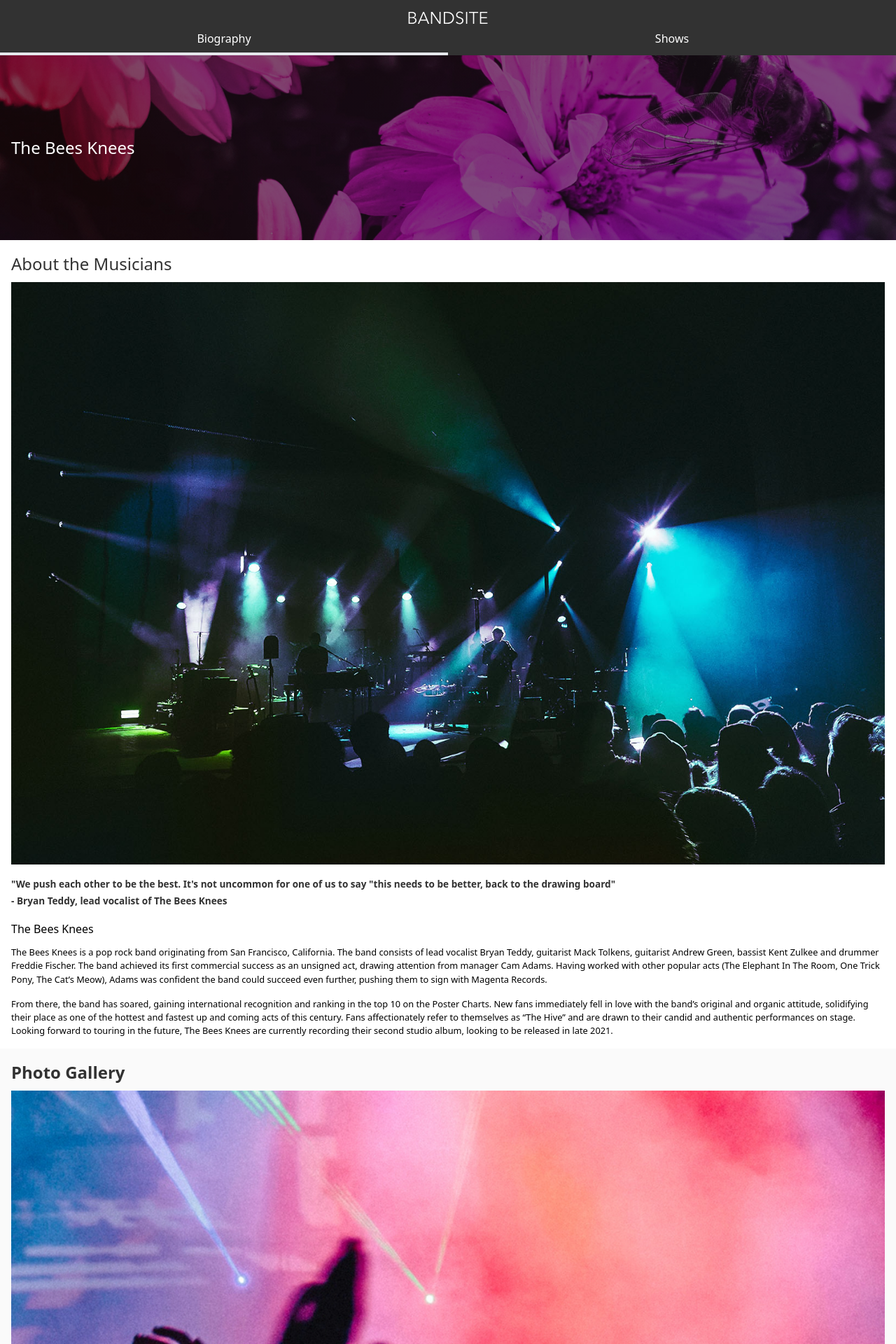
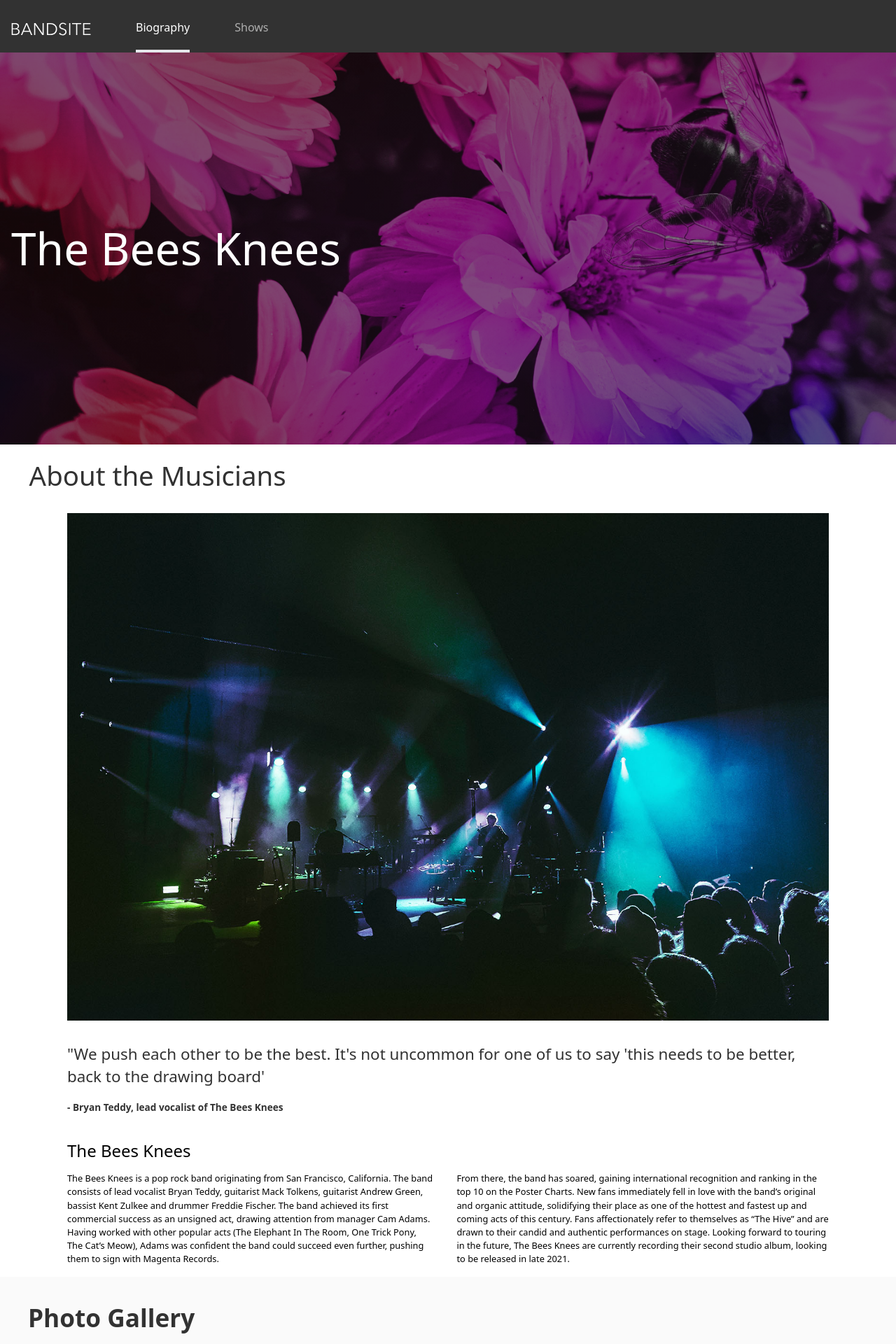
Before and after one commit to TommieeN/band-site-react-client, a React (Vite) app: page / in a window 1280 px wide. Shown: the top 1920 px of the page at 70% size. Built offline with nearby package versions, Linux system fonts and the light colour scheme; no server answers.

Commit message:
finish tablet for home page

```diff
--- a/src/components/CommentForm.jsx
+++ b/src/components/CommentForm.jsx
@@ -27,12 +27,12 @@ const CommentForm = () => {
 
   return (
     <section className="p-4">
-      <h2 className="text-primary-dark text-[1.5rem] font-medium pb-4">
+      <h2 className="text-primary-dark text-[1.5rem] font-medium pb-4 md:px-[1.5rem] md:text-[2.2rem] md:font-semibold">
         Join the Conversation
       </h2>
-      <div className="flex">
+      <div className="flex md:px-[5rem]">
         <img
-          className="avatarStyle mt-6"
+          className="avatarStyle mt-6 md:w-[3rem] md:h-[3rem]"
           src={Avatar}
           alt="user-avatar"
         />
@@ -42,7 +42,7 @@ const CommentForm = () => {
               NAME
             </label>
             <input
-              className="mb-[1rem] mt-[0.5rem] input"
+              className="mb-[1rem] mt-[0.5rem] input md:py-[0.8rem]"
               placeholder="Enter your name"
               type="text"
               name="name"
@@ -50,7 +50,7 @@ const CommentForm = () => {
           </div>
           <label className="text-[0.7rem] text-silver">COMMENT</label>
           <textarea
-            className=" my-[0.5rem] input"
+            className=" my-[0.5rem] input resize-none md:p-[1rem] md:h-[6rem]"
             placeholder="Add a new comment"
             name="comment"
             id="comment"
@@ -58,9 +58,11 @@ const CommentForm = () => {
             rows="5"
             onChange={(e) => setNewComment(e.target.value)}
           ></textarea>
-          <button className="bg-primary-dark rounded-[4px] text-primary-light p-2 my-2">
+          <div className="md:flex md:justify-end">
+          <button className="bg-primary-dark rounded-[4px] text-primary-light p-2 my-2 md:w-[10rem]">
             COMMENT
           </button>
+          </div>
         </form>
       </div>
     </section>
--- a/src/components/CommentList.jsx
+++ b/src/components/CommentList.jsx
@@ -27,15 +27,15 @@ const CommentList = () => {
       {commentList &&
         commentList.map((commentItem) => {
           return (
-            <li className="flex mx-4 border-secondary-light border-b-[1px] first:border-t-[1px]" key={commentItem.id}>
-              <img className="avatarStyle mt-[1.3rem]" src={avatar} alt="user-avatar" />
+            <li className="flex mx-4 border-secondary-light border-b-[1px] first:border-t-[1px] md:mx-[5.6rem] md:py-[1rem] md:pl-[0.4rem]" key={commentItem.id}>
+              <img className="avatarStyle mt-[1.3rem] md:w-[3rem] md:h-[3rem]" src={avatar} alt="user-avatar" />
               <div className="w-[100%] flex flex-col py-2">
                 <div className="flex justify-between py-2 text-[0.8rem]">
                   <p>{commentItem.name}</p>
                   <p className="text-silver font-light">{timeStampConverter(commentItem.timestamp)}</p>
                 </div>
                 <div>
-                  <p className="text-[0.8rem] font-light">{commentItem.comment}</p>
+                  <p className="text-[0.8rem] font-light md:leading-[1.3rem]">{commentItem.comment}</p>
                 </div>
               </div>
             </li>
--- a/src/components/Footer.jsx
+++ b/src/components/Footer.jsx
@@ -2,10 +2,10 @@ import logos from "../assets/icons/index.js";
 
 const Footer = () => {
   return (
-    <footer className="px-[1rem] mt-[1rem] bg-primary-dark text-primary-light text-[0.8rem]">
-      <div>
-        <h2 className="py-[1rem] text-[1.5rem] font-normal">Get in Touch</h2>
-        <section className="flex gap-[2rem]">
+    <footer className="px-[1rem] mt-[1rem] bg-primary-dark text-primary-light text-[0.8rem] md:px-[2rem]">
+      <div className="md:flex md:items-center md:justify-between md:gap-[1rem]">
+        <h2 className="py-[1rem] text-[1.5rem] font-normal md:text-[2.5rem] md:w-[33%]">Get in Touch</h2>
+        <section className="flex gap-[2rem] md:w-[50%]">
           <a href="https://www.instagram.com/">
             <img src={logos.instagram} alt="instagram" />
           </a>
@@ -17,11 +17,11 @@ const Footer = () => {
           </a>
         </section>
         <a>
-          <img className="hidden" src={logos.bandsite} alt="bandsite-logo" />
+          <img className="hidden md:block" src={logos.bandsite} alt="bandsite-logo" />
         </a>
       </div>
-      <div>
-        <section className="py-4">
+      <div className="md:flex">
+        <section className="py-4 md:p-0">
           <div className="font-semibold my-[1rem]">
             <h4>Cam Adams</h4>
             <h4>The Bees Knees Management</h4>
@@ -56,7 +56,7 @@ const Footer = () => {
         </section>
       </div>
       <a href="#">
-        <img src={logos.bandsite} alt="bandsite-logo" />
+        <img className="md:hidden" src={logos.bandsite} alt="bandsite-logo" />
       </a>
       <p className="text-[0.65rem] py-[1rem]">Copyright The Bees Knees © 2021 All Rights Reserved</p>
     </footer>
--- a/src/components/Gallery.jsx
+++ b/src/components/Gallery.jsx
@@ -23,13 +23,13 @@ const Gallery = () => {
   ];
 
   return (
-    <div className="p-4 bg-tertiary-light">
-      <h2 className="text-primary-dark text-[1.5rem] font-semibold">
+    <div className="p-4 bg-tertiary-light md:px-[1.5rem]">
+      <h2 className="text-primary-dark text-[1.5rem] font-semibold md:text-[2.2rem] md:px-[1rem] md:py-[1rem]">
         Photo Gallery
       </h2>
-      <div className="flex flex-col">
+      <div className="flex flex-col md:flex-row md:flex-wrap md:justify-center md:gap-[1.5rem]">
         {imagePaths.map((image, index) => (
-          <img className="py-2" key={index} src={image} />
+          <img className="py-2 md:w-[30%] md:p-0" key={index} src={image} />
         ))}
       </div>
     </div>
--- a/src/components/Header.jsx
+++ b/src/components/Header.jsx
@@ -16,15 +16,15 @@ const Header = () => {
 
   return (
     <header>
-      <nav className="bg-primary-dark">
-        <Link to="/" onClick={() => toggleActive} className="flex justify-center pt-4">
+      <nav className="bg-primary-dark md:flex pb-0 p-[1rem] gap-[4rem]">
+        <Link to="/" onClick={() => toggleActive} className="flex justify-center pt-4 md: pb-[1.5rem] p-0">
           <img src={BandLogo} alt="logo-bandsite" />
         </Link>
-        <ul className="text-primary-light flex text-center">
-        <li className={`w-full py-2 ${active === "/" ? "border-b-4" : ""}`}>
+        <ul className="text-primary-light flex text-center md: pt-[0.2rem] gap-[4rem]">
+        <li className={`w-full py-2 ${active === "/" ? "border-b-4" : "text-silver"}`}>
             <Link to="/">Biography</Link>
           </li>
-          <li className={`w-full py-2 ${active === "/shows" ? "border-b-4" : ""}`}>
+          <li className={`w-full py-2 ${active === "/shows" ? "border-b-4" : "text-silver"}`}>
             <Link to="/shows">Shows</Link>
           </li>
         </ul>
--- a/src/components/Hero.jsx
+++ b/src/components/Hero.jsx
@@ -1,11 +1,11 @@
 const Hero = () => {
   return (
-    <div
-        className="bg-hero h-[33vh] hero flex items-center text-primary-light text-[2rem]"
-      >
-        <h1 className="pl-4 text-2xl font-medium">The Bees Knees</h1>
-      </div>
-  )
-}
+    <div className="bg-hero h-[33vh] hero flex items-center text-primary-light text-[2rem] lg:h-[70vh] md:h-[65vh]">
+      <h1 className="pl-4 text-2xl font-medium md:text-[4rem]">
+        The Bees Knees
+      </h1>
+    </div>
+  );
+};
 
-export default Hero
+export default Hero;
--- a/src/components/Musicians.jsx
+++ b/src/components/Musicians.jsx
@@ -4,22 +4,22 @@ const Musicians = () => {
   return (
     <div>
       <div className="p-4">
-        <h2 className="pb-2 text-[1.5rem] font-medium text-primary-dark">
+        <h2 className="pb-2 text-[1.5rem] font-medium text-primary-dark md:text-[2.4rem] md:px-[1.6rem]">
           About the Musicians
         </h2>
-        <img className="" src={BandLogo} />
+        <img className="md:px-[5rem] md:py-[1rem]" src={BandLogo} />
       </div>
       <section>
-        <p className="text-[0.85rem] leading-6 font-semibold text-primary-dark px-4">
+        <p className="text-[0.85rem] leading-6 font-semibold text-primary-dark px-4 md:text-[1.4rem] md:font-medium md:leading-[2rem] md:px-[6rem] ">
           "We push each other to be the best. It's not uncommon for one of us to
-          say "this needs to be better, back to the drawing board"
+          say 'this needs to be better, back to the drawing board'
         </p>
-        <p className="text-[0.85rem] leading-6 font-semibold text-primary-dark px-4">
+        <p className="text-[0.85rem] leading-6 font-semibold text-primary-dark px-4 md:px-[6rem] md:py-[1rem]">
           - Bryan Teddy, lead vocalist of The Bees Knees
         </p>
-        <div className="p-4">
-          <h2 className="pb-3 font-normal">The Bees Knees</h2>
-          <div className="flex flex-col gap-4 ">
+        <div className="p-4 md:px-[6rem]">
+          <h2 className="pb-3 font-normal md:text-[1.5rem] md:font-medium">The Bees Knees</h2>
+          <div className="flex flex-col gap-4 font-light md:flex md:flex-row md:gap-[2rem]">
             <p className="text-[0.8rem]">
               The Bees Knees is a pop rock band originating from San Francisco,
               California. The band consists of lead vocalist Bryan Teddy,
@@ -47,6 +47,6 @@ const Musicians = () => {
       </section>
     </div>
   );
-}
+};
 
 export default Musicians;
--- a/tailwind.config.cjs
+++ b/tailwind.config.cjs
@@ -20,7 +20,7 @@ module.exports = {
         "hero-shows": "linear-gradient(rgba(0, 0, 0, 0.5), rgba(0, 0, 0, 0.25)), url('./assets/images/hero-shows.jpg')",
       },
       fontFamily: {
-        avenir: ["Avenir", "cursive"],
+        avenir: ["AvenirNext LT Pro", "cursive"],
       }
     },
     screens: {
```
